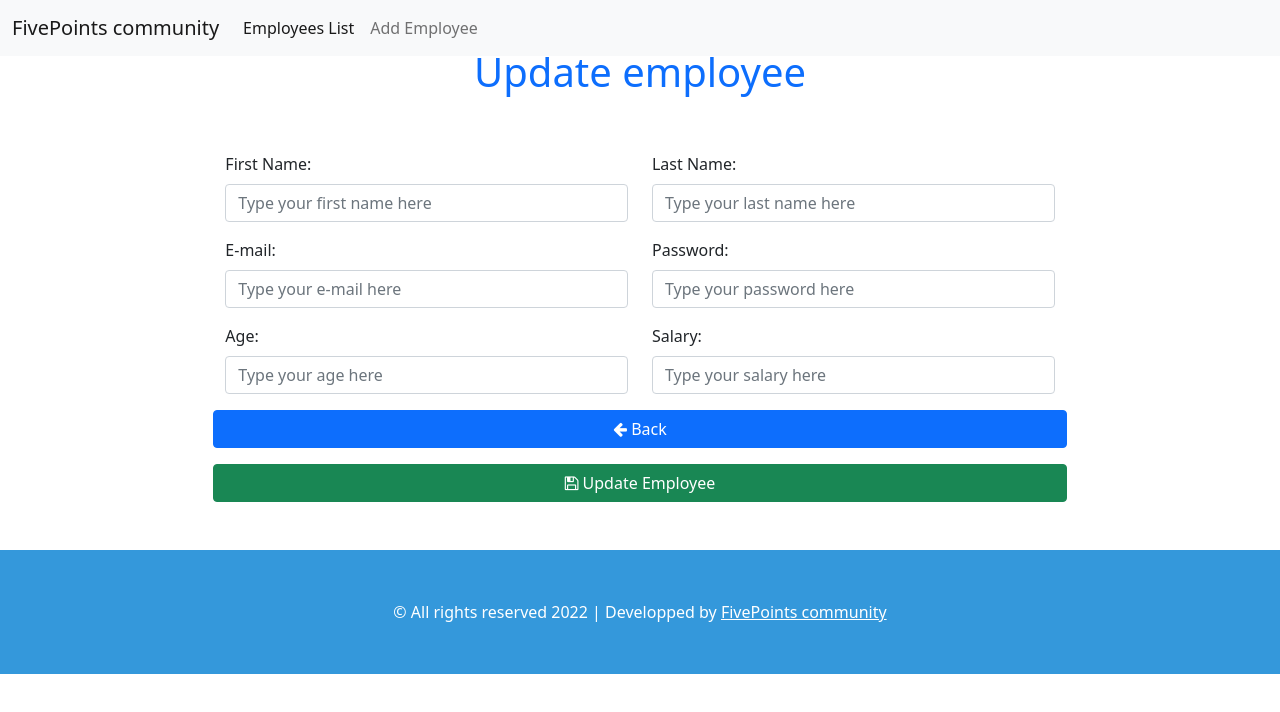
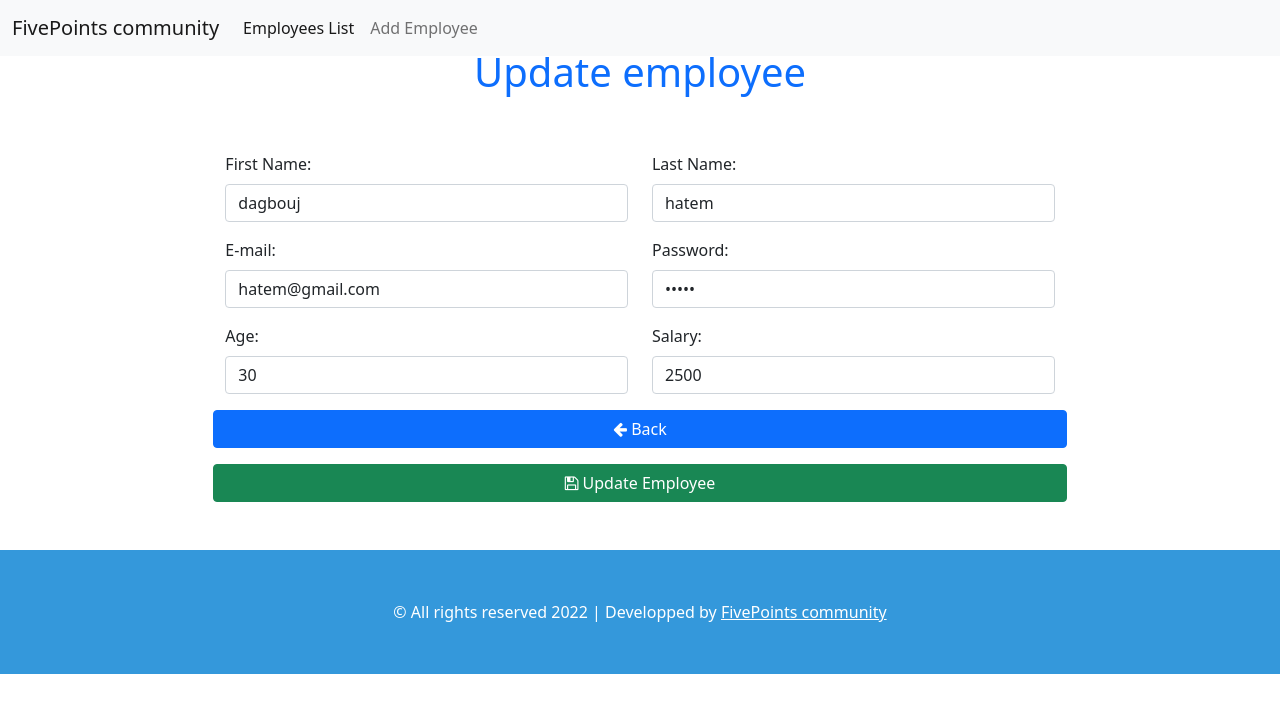
Before and after one commit to dagboujhatem/Angular-discovery-v2, an Angular app: page /update/1 in a window 1280 px wide. Shown: the top 712 px of the page. Built offline with nearby package versions, Linux system fonts and the light colour scheme; data requests are answered from the project's data file.

Commit message:
update employee

```diff
--- a/db.json
+++ b/db.json
@@ -15,7 +15,7 @@
       "email": "ahmed@gmail.com",
       "password": "123456789",
       "age": 20,
-      "salary": "1500",
+      "salary": "2600",
       "id": 2
     },
     {
--- a/src/app/components/update-employee/update-employee.component.html
+++ b/src/app/components/update-employee/update-employee.component.html
@@ -1,17 +1,25 @@
 <div class="row">
     <h1 class="text-center text-primary mt-5">Update employee</h1>
-    <form  class="offset-md-2 col-md-8 my-5">
+    <form *ngIf="employeeForm" [formGroup]="employeeForm" (ngSubmit)="updateEmployeeByID()" class="offset-md-2 col-md-8 my-5">
         <div class="row">
             <div class="col-6">
                 <div class="mb-3">
                     <label for="firstName" class="form-label">First Name:</label>
-                    <input type="text" class="form-control" id="firstName" placeholder="Type your first name here">
+                    <input type="text" class="form-control" id="firstName" placeholder="Type your first name here"
+                    formControlName="firstName" [ngClass]="{'is-valid': submitted && !employeeForm.get('firstName')?.errors, 'is-invalid': submitted && employeeForm.get('firstName')?.errors}">
+                    <div class="invalid-feedback" *ngIf="submitted && employeeForm.get('firstName')?.hasError('required')">
+                        First name is required.
+                    </div>
                 </div>
             </div>
             <div class="col-6">
                 <div class="mb-3">
                     <label for="lastName" class="form-label">Last Name:</label>
-                    <input type="text" class="form-control" id="lastName" placeholder="Type your last name here">
+                    <input type="text" class="form-control" id="lastName" placeholder="Type your last name here"
+                    formControlName="lastName"  [ngClass]="{'is-valid': submitted &&  !employeeForm.get('lastName')?.errors, 'is-invalid': submitted && employeeForm.get('lastName')?.errors}">
+                    <div class="invalid-feedback" *ngIf="submitted && employeeForm.get('lastName')?.hasError('required')">
+                        Last name is required.
+                    </div>
                 </div>
             </div>
         </div>
@@ -19,13 +27,24 @@
             <div class="col-6">
                 <div class="mb-3">
                     <label for="email" class="form-label">E-mail:</label>
-                    <input type="email" class="form-control" id="email" placeholder="Type your e-mail here">
+                    <input type="email" class="form-control" id="email" placeholder="Type your e-mail here"
+                    formControlName="email"  [ngClass]="{'is-valid': submitted && !employeeForm.get('email')?.errors, 'is-invalid': submitted && employeeForm.get('email')?.errors}">
+                    <div class="invalid-feedback" *ngIf="submitted && employeeForm.get('email')?.hasError('required')">
+                        E-mail is required.
+                    </div>
+                    <div class="invalid-feedback" *ngIf="submitted && employeeForm.get('email')?.hasError('email')">
+                        E-mail must be a valid e-mail address.
+                    </div>
                 </div>
             </div>
             <div class="col-6">
                 <div class="mb-3">
                     <label for="password" class="form-label">Password:</label>
-                    <input type="password" class="form-control" id="password" placeholder="Type your password here">
+                    <input type="password" class="form-control" id="password" placeholder="Type your password here"
+                    formControlName="password"  [ngClass]="{'is-valid':submitted && !employeeForm.get('password')?.errors, 'is-invalid': submitted && employeeForm.get('password')?.errors}">
+                    <div class="invalid-feedback" *ngIf="submitted && employeeForm.get('password')?.hasError('required')">
+                        Password is required.
+                    </div>
                 </div>
             </div>
         </div>
@@ -33,13 +52,27 @@
             <div class="col-6">
                 <div class="mb-3">
                     <label for="age" class="form-label">Age:</label>
-                    <input type="number" class="form-control" id="age" placeholder="Type your age here">
+                    <input type="number" class="form-control" id="age" placeholder="Type your age here"
+                    formControlName="age"  [ngClass]="{'is-valid': submitted && !employeeForm.get('age')?.errors, 'is-invalid': submitted && employeeForm.get('age')?.errors}">
+                    <div class="invalid-feedback" *ngIf="submitted && employeeForm.get('age')?.hasError('required')">
+                        Age is required.
+                    </div>
+                    <div class="invalid-feedback" *ngIf="submitted && employeeForm.get('age')?.hasError('min')">
+                        Age must be geater than or egal 18.
+                    </div>
+                    <div class="invalid-feedback" *ngIf="submitted && employeeForm.get('age')?.hasError('max')">
+                        Age must be less than or egal 100.
+                    </div>
                 </div>
             </div>
             <div class="col-6">
                 <div class="mb-3">
                     <label for="salary" class="form-label">Salary:</label>
-                    <input type="text" class="form-control" id="salary" placeholder="Type your salary here">
+                    <input type="text" class="form-control" id="salary" placeholder="Type your salary here"
+                    formControlName="salary"  [ngClass]="{'is-valid': submitted && !employeeForm.get('salary')?.errors, 'is-invalid': submitted && employeeForm.get('salary')?.errors}">
+                    <div class="invalid-feedback" *ngIf="submitted && employeeForm.get('salary')?.hasError('required')">
+                        Salary is required.
+                    </div>
                 </div>
             </div>
         </div>
--- a/src/app/components/update-employee/update-employee.component.ts
+++ b/src/app/components/update-employee/update-employee.component.ts
@@ -1,4 +1,7 @@
 import { Component, OnInit } from '@angular/core';
+import { FormControl, FormGroup, Validators } from '@angular/forms';
+import { ActivatedRoute, Router } from '@angular/router';
+import { EmployeeService } from 'src/app/services/employee.service';
 
 @Component({
   selector: 'app-update-employee',
@@ -6,10 +9,48 @@ import { Component, OnInit } from '@angular/core';
   styleUrls: ['./update-employee.component.css']
 })
 export class UpdateEmployeeComponent implements OnInit {
-
-  constructor() { }
+  employeeForm?: FormGroup;
+  submitted = false;
+  id: any;
+  constructor(private employeeService:EmployeeService, private router: Router,
+    private activatedRoute: ActivatedRoute) { }
 
   ngOnInit(): void {
+    this.employeeForm = new FormGroup({
+      firstName : new FormControl('', [Validators.required]),
+      lastName : new FormControl('', [Validators.required]),
+      email : new FormControl('', [Validators.required, Validators.email]),
+      password : new FormControl('', [Validators.required]),
+      age : new FormControl('', [Validators.required, Validators.min(18), Validators.max(100)]),
+      salary : new FormControl('', [Validators.required]),
+    });
+    this.getCurrentEmployee();
+  }
+
+  getCurrentEmployee(){
+    this.id = this.activatedRoute.snapshot.params['id'];
+    this.employeeService.getEmployeeById(this.id).subscribe((response:any)=>{
+      // console.log(response);
+      this.employeeForm?.patchValue(response);
+    }, (error:any)=>{
+      console.log(error);
+    })
+  }
+
+  updateEmployeeByID(){
+    this.submitted = true;
+    if(this.employeeForm?.invalid){
+      return;
+    }
+
+    // déclancher l'update
+    this.employeeService.updateEmployee(this.id, this.employeeForm?.value).subscribe((response:any)=>{
+      // console.log(response);
+      this.router.navigateByUrl('/list');
+    }, (error:any)=>{
+      console.log(error);
+    })
+
   }
 
 }
--- a/src/app/services/employee.service.ts
+++ b/src/app/services/employee.service.ts
@@ -21,4 +21,12 @@ export class EmployeeService {
   deleteEmployeeById(id:any){
     return this.http.delete(`${this.baseUrl}/employees/${id}`);
   }
+
+  getEmployeeById(id:any){
+    return this.http.get(`${this.baseUrl}/employees/${id}`);
+  }
+
+  updateEmployee(id:any, data: any){
+    return this.http.put(`${this.baseUrl}/employees/${id}`, data);
+  }
 }
```
